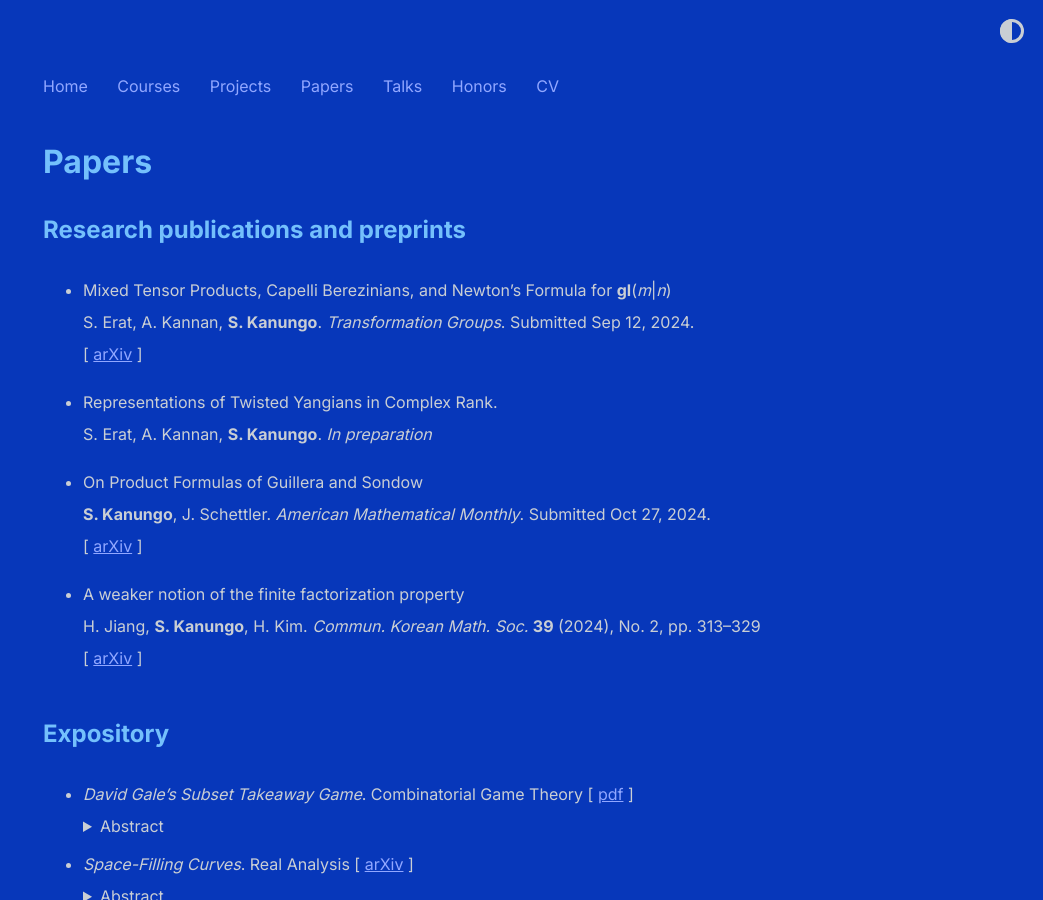
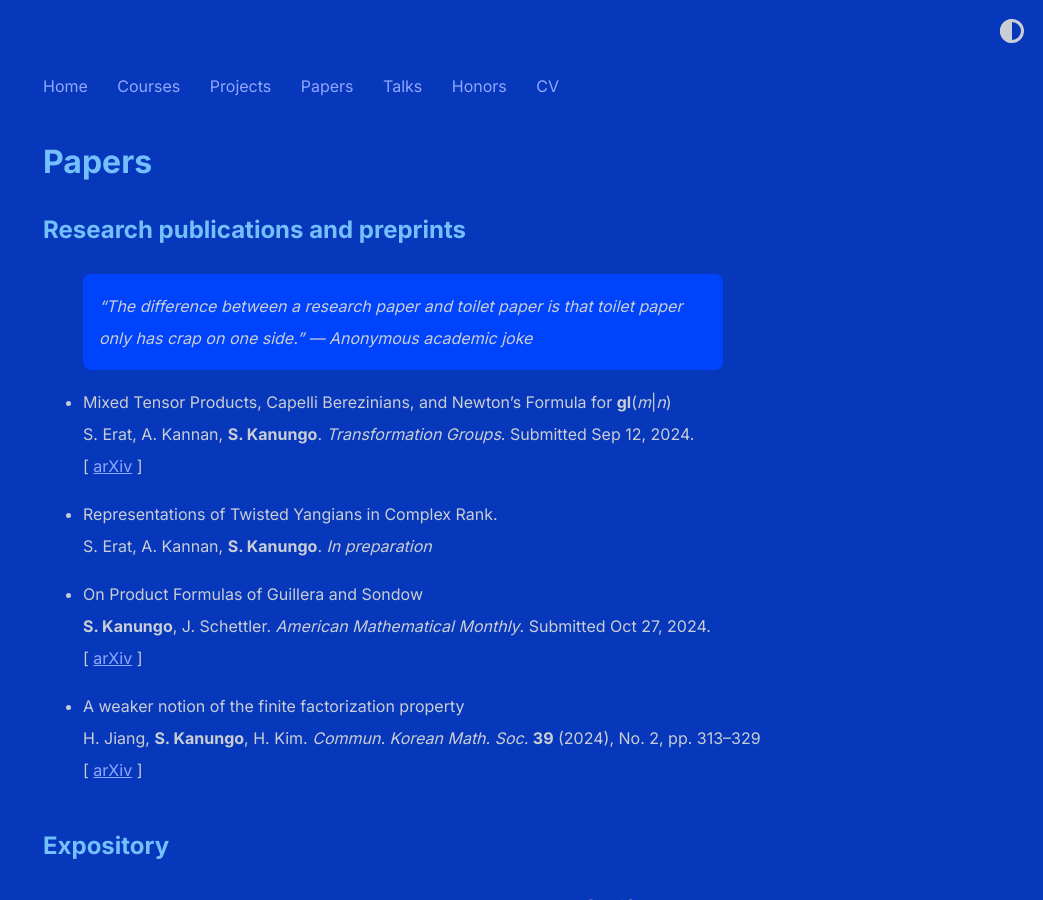
Before and after one commit to shihankanungo/shihankanungo.github.io, a Jekyll site: the page built from papers.md, in a window 1280 px wide and 900 px high. Shown: the whole window, without its empty margins (237-1280 px from the left). Built offline with Jekyll 4.4.1, drawn with Linux system fonts in a browser that asks for light colours.

Commit message:
Update papers.md

```diff
--- a/papers.md
+++ b/papers.md
@@ -4,6 +4,8 @@ title: Papers
 ---
 
 ## Research publications and preprints
+
+> "The difference between a research paper and toilet paper is that toilet paper only has crap on one side." --- Anonymous academic joke
 
 - Mixed Tensor Products, Capelli Berezinians, and Newton’s Formula for **gl**(*m*\|*n*)  <br />
   S. Erat, A. Kannan, **S. Kanungo**. *Transformation Groups*. Submitted Sep 12, 2024. <br />
```
